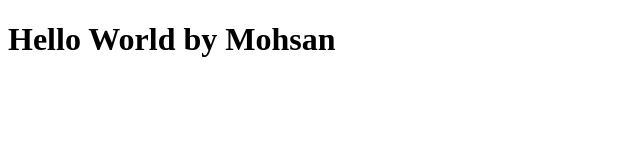
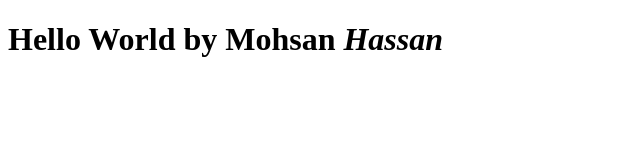
Before and after one commit to mohsan-hassan/Bootcamp2020Sample, a plain HTML site: page index.html in a window 1280 px wide. Shown: the whole page, without its empty margins (0-640 px from the left). Drawn offline with Linux system fonts and the light colour scheme.

Commit message:
Update index.html

```diff
--- a/index.html
+++ b/index.html
@@ -6,6 +6,6 @@
     <title>Document</title>
 </head>
 <body>
-    <h1>Hello World by Mohsan</h1>
+    <h1>Hello World by Mohsan <i> Hassan </i></h1>
 </body>
 </html>
```
